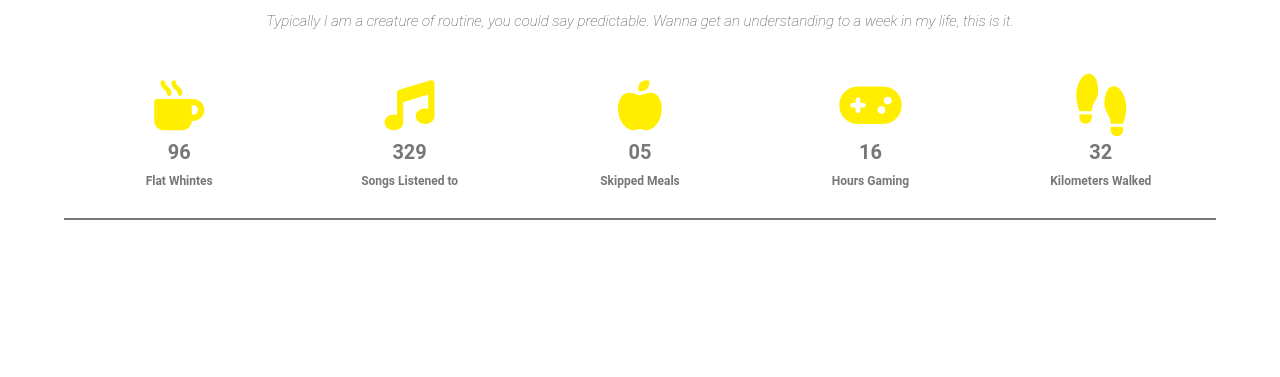
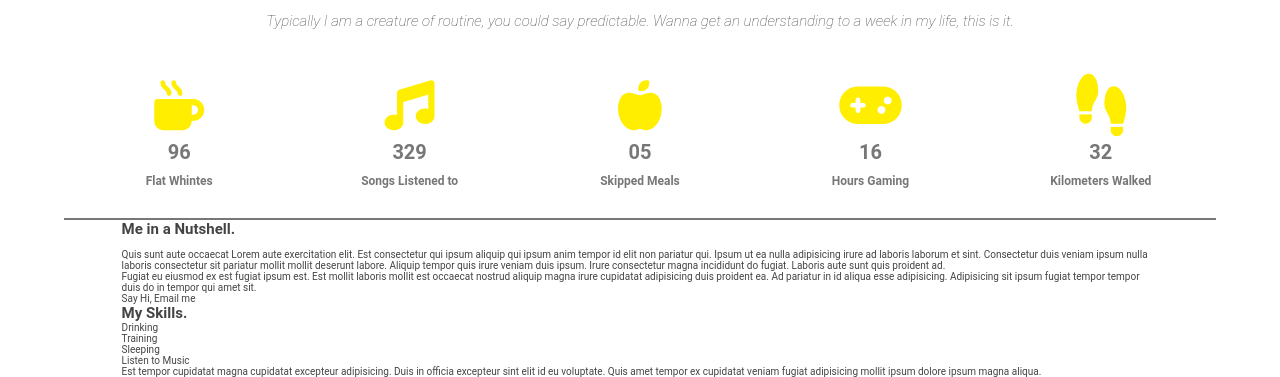
Before and after one commit to Neibue/site-selfy, a plain HTML site: page site/index.html in a window 1280 px wide. Shown: the part 716-1093 px from the top of the page. Before the commit the page ends 936 px from the top, so only its background shows below. Drawn offline with Linux system fonts and the light colour scheme.

Commit message:
Adding the resume in HTML

```diff
--- a/site/index.html
+++ b/site/index.html
@@ -78,8 +78,36 @@
           </li>
         </ul>
       </div>
+      <div class="container resume">
+        <div class="me-in-nutshell">
+          <h1>Me in a Nutshell<span>.</span></h1>
+          <img src="" alt="">
+          <p>Quis sunt aute occaecat Lorem aute exercitation elit. Est consectetur qui ipsum aliquip qui ipsum anim
+            tempor
+            id elit non pariatur qui. Ipsum ut ea nulla adipisicing irure ad laboris laborum et sint. Consectetur duis
+            veniam ipsum nulla laboris consectetur sit pariatur mollit mollit deserunt labore. Aliquip tempor quis irure
+            veniam duis ipsum. Irure consectetur magna incididunt do fugiat. Laboris aute sunt quis proident ad.</p>
+          <p>Fugiat eu eiusmod ex est fugiat ipsum est. Est mollit laboris mollit est occaecat nostrud aliquip magna
+            irure
+            cupidatat adipisicing duis proident ea. Ad pariatur in id aliqua esse adipisicing. Adipisicing sit ipsum
+            fugiat tempor tempor duis do in tempor qui amet sit.</p>
+          <a href="#">Say Hi, Email me</a>
+        </div>
+        <div class="my-skills">
+          <h1>My Skills<span>.</span></h1>
+          <div class="skill 80">Drinking</div>
+          <div class="skill 60">Training</div>
+          <div class="skill 40">Sleeping</div>
+          <div class="skill 90">Listen to Music</div>
+          <p>Est tempor cupidatat magna cupidatat excepteur adipisicing. Duis in officia excepteur sint elit id eu
+            voluptate. Quis amet tempor ex cupidatat veniam fugiat adipisicing mollit ipsum dolore ipsum magna aliqua.
+          </p>
+        </div>
+      </div>
     </div>
   </section>
+
+
 </body>
 
 </html>
```
